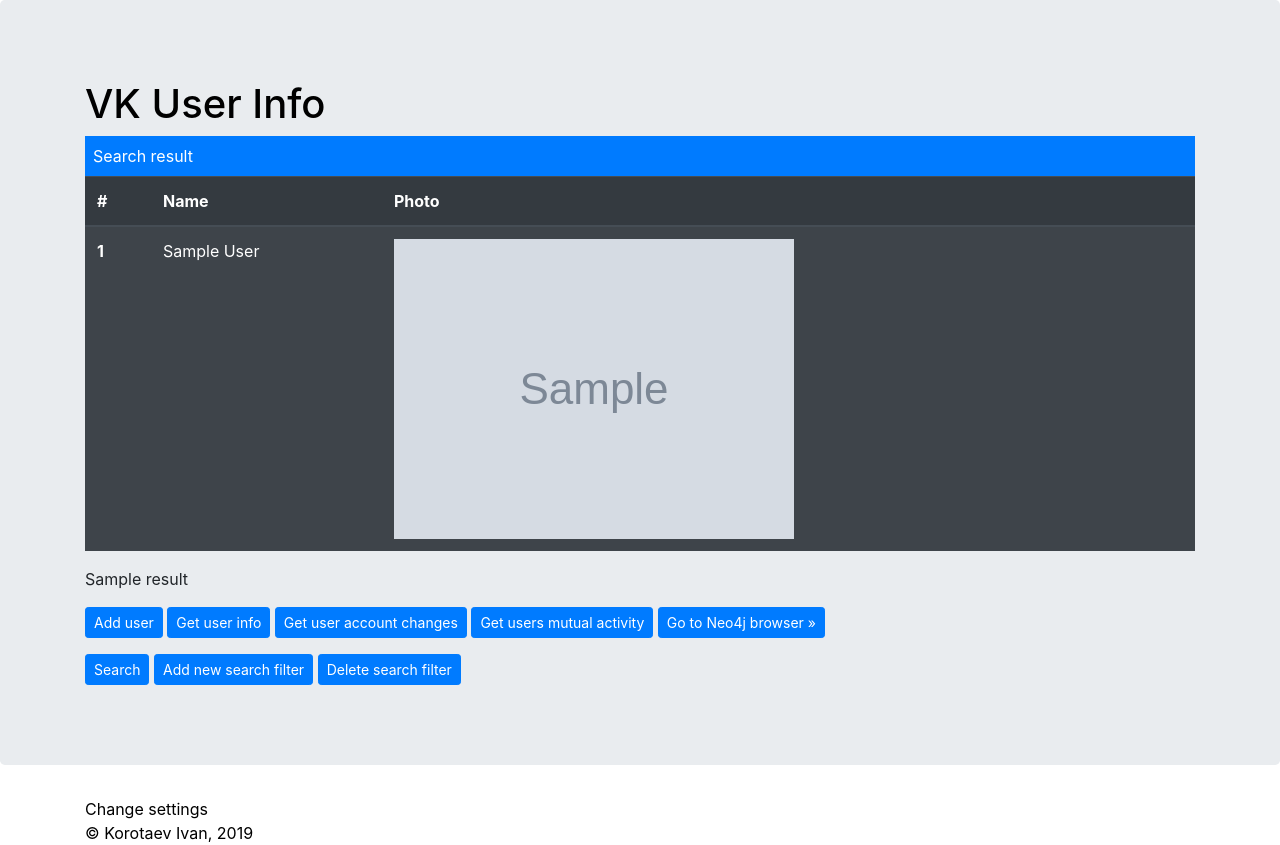
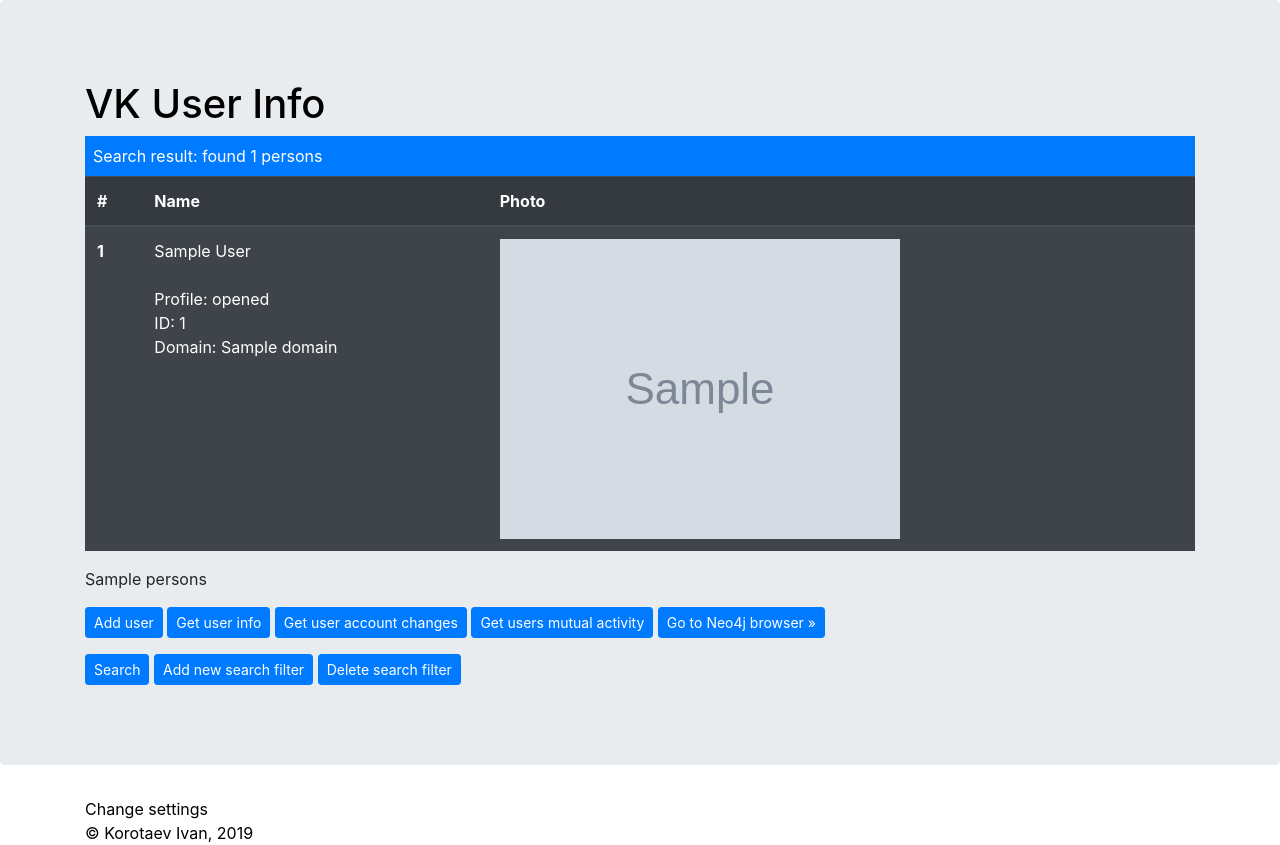
Before and after one commit to vnkrtv/vk-tracker, a Django app: template VKInfoSite/main/templates/vksearch/search/resultPage.html in a window 1280 px wide. Run offline with Django 3.2, Linux system fonts and the light colour scheme; the template is opened without the code that fills it: most values are stand-ins (such as "Sample title", 1, 10 or a date in 2020); grey boxes marked "Sample" are stand-in pictures; some libraries are stand-ins or nearby versions.

Commit message:
Completed Search option - version 1.0

```diff
--- a/VKInfoSite/main/templates/vksearch/search/resultPage.html
+++ b/VKInfoSite/main/templates/vksearch/search/resultPage.html
@@ -1,7 +1,7 @@
 {% extends "main/wrapper.html" %}
 
 {% block content %}
-    <span class="d-block p-2 bg-primary text-white">Search result</span>
+    <span class="d-block p-2 bg-primary text-white">Search result: found {{ count }} persons</span>
     <table class="table table-striped table-dark">
         <thead>
             <tr>
@@ -11,15 +11,25 @@
             </tr>
         </thead>
         <tbody>
-            {% for person in result %}
+            {% for person in persons %}
                     <tr>
                         <th scope="row">{{ forloop.counter }}</th>
-                        <td><a style="color: white" href="https://vk.com/id{{ person.id }}">{{ person.first_name }} {{ person.last_name }}</a></td>
+                        <td><a style="color: white" href="https://vk.com/id{{ person.id }}">{{ person.first_name }} {{ person.last_name }}</a><br><br>
+                        Profile:
+                        {% if person.is_closed %}
+                            closed
+                        {% else %}
+                            opened
+                        {% endif %}
+                        <br>
+                        ID: {{ person.id }}<br>
+                        Domain: {{ person.domain }}
+                        </td>
                         <td><img
-     src={{ person.photo_200_orig }}></td>
+     src={{ person.photo_400_orig }}></td>
                     </tr>
             {% endfor %}
         </tbody>
     </table>
-    <p>{{ result }}</p>
+    <p>{{ persons }}</p>
 {% endblock %}
```
Also changed, not shown: VKInfoSite/vksearch/views.py (+22 -4 lines).
